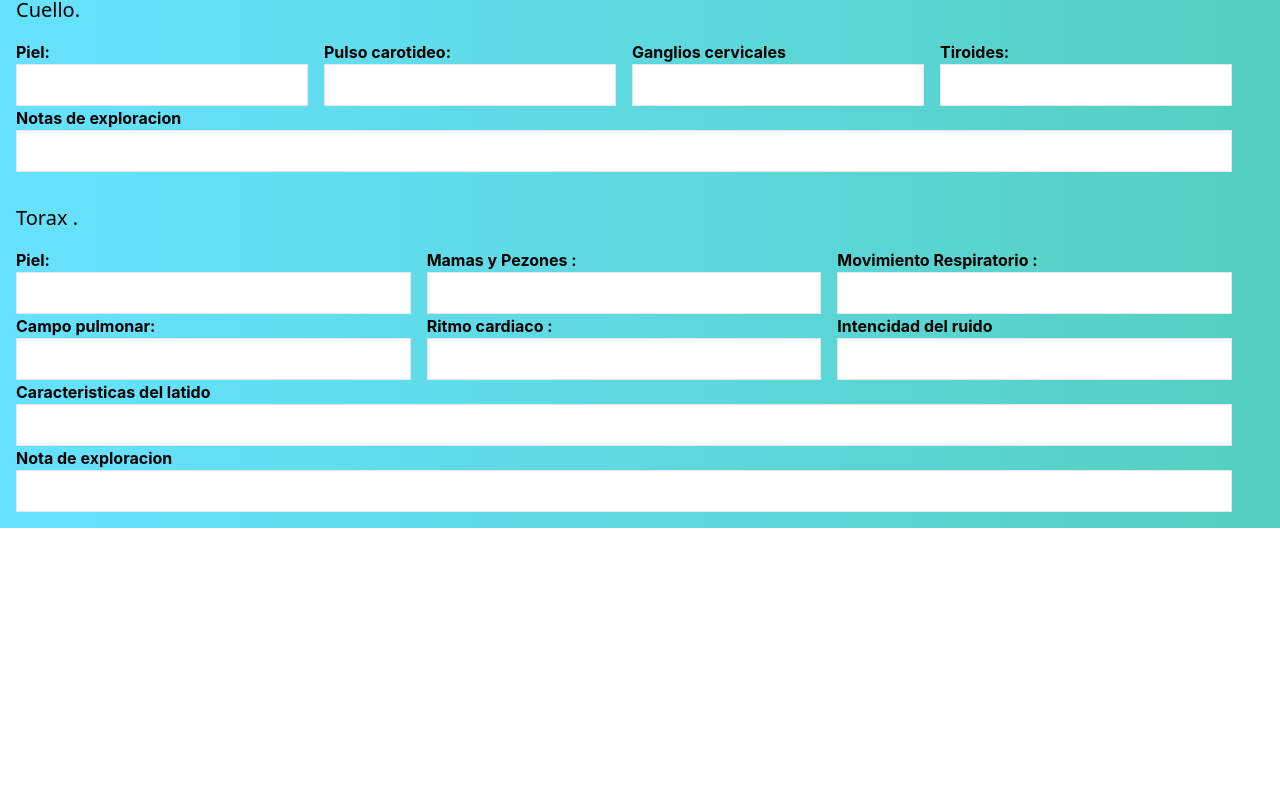
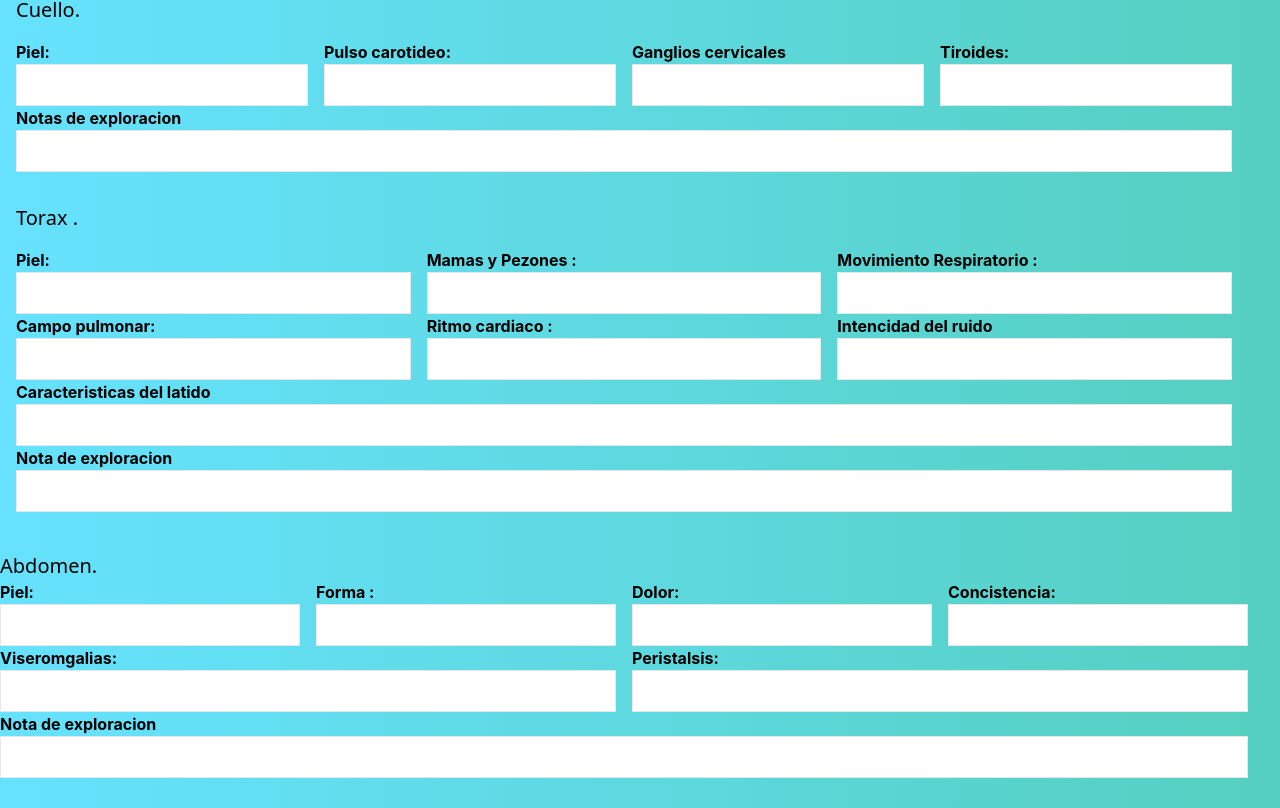
Before and after one commit to Varg-Vikernes/medical-control, a React (Create React App) app: page /Hcx3 in a window 1280 px wide. Shown: the part 1802-2610 px from the top of the page. Before the commit the page ends 2330 px from the top, so only its background shows below. Built offline with nearby package versions, Linux system fonts and the light colour scheme.

Commit message:
Formulario hcx3 terminado

```diff
--- /dev/null
+++ b/src/components/Hcx3/cuello-torax-abdomen/abdoment.component.jsx
@@ -0,0 +1,77 @@
+import React from "react";
+import { useState } from "react";
+
+const Abdomen = () => {
+    const [piel, setPiel] = useState('');
+    const [forma, setForma] = useState('');
+    const [dolor, setDolor] = useState('');
+    const [consistencia, setConcistencia] = useState('')
+    const [viceronmegallas, setViceronmegallas] = useState('')
+    const [peristalis, setPeristalis] = useState('');
+    const [notaDeExploracion, setNotadeExploracion] = useState('');
+    return (
+        <>
+            <forrm className="w-full p-2">
+                <h1 className="text-xl  font-sans mr-4"> Abdomen. </h1>
+                <div className="flex justify-between mr-4">
+                    <div className="flex-1 mr-4">
+                        <label htmlFor="piel" className="block font-bold">Piel: </label>
+                        <input type="text" name="piel" id="piel"
+                            className="w-full border p-2"
+                            value={piel} onChange={(e) => setPiel(e.target.value)}
+                        />
+                    </div>
+                    <div className="flex-1 mr-4">
+                        <label htmlFor="forma" className="block font-bold">Forma :</label>
+                        <input type="text" name="forma" id="forma"
+                            className="w-full border p-2"
+                            value={forma} onChange={(e) => setForma(e.target.value)}
+                        />
+                    </div>
+                    <div className="flex-1 mr-4">
+                        <label htmlFor="dolor" className="block font-bold">Dolor:</label>
+                        <input type="text" name="dolor" id="dolor"
+                            className="w-full border p-2"
+                            value={dolor} onChange={(e) => setDolor(e.target.value)}
+                        />
+                    </div>
+                    <div className="flex-1 mr-4">
+                        <label htmlFor="Concistencia" className="block font-bold">Concistencia:</label>
+                        <input type="text" name="Concistencia" id="Concistencia"
+                            className="w-full border p-2"
+                            value={consistencia} onChange={(e) => setConcistencia(e.target.value)}
+                        />
+                    </div>
+                </div>
+                <div className="flex justify-between mr-4">
+                    <div className="flex-1 mr-4">
+                        <label htmlFor="vicereo" className="block font-bold">Viseromgalias:</label>
+                        <input type="text" name="vicero" id="vicero"
+                            className="w-full border p-2"
+                            value={viceronmegallas} onChange={(e) => setViceronmegallas(e.target.value)}
+                        />
+                    </div>
+                    <div className="flex-1 mr-4">
+                        <label htmlFor="perilstacis" className="block font-bold">Peristalsis: </label>
+                        <input type="text" name="perilstacis" id="perilstacis"
+                            className="w-full border p-2"
+                            value={peristalis} onChange={(e) => setPeristalis(e.target.value)}
+                        />
+                    </div>
+
+                </div>
+                <div className="flex justify-between mr-4">
+                    <div className="flex-1 mr-4">
+                        <label htmlFor="notadeExploracion" className="block font-bold">Nota de exploracion</label>
+                        <input type="text" name="notadeExploracion" id="notadeExploracion"
+                            className="w-full border p-2"
+                            value={notaDeExploracion} onChange={(e) => setNotadeExploracion(e.target.value)}
+                        />
+                    </div>
+                </div>
+            </forrm>
+        </>
+    )
+}
+
+export default Abdomen
--- a/src/components/Hcx3/hcx3.jsx
+++ b/src/components/Hcx3/hcx3.jsx
@@ -4,6 +4,7 @@ import ExploracionF from "./exploracionFisica/exploracionFisica.component";
 import Cara from "./craneo-Cara/craneo.component";
 import Cuello from "./cuello-torax-abdomen/cuello.component";
 import Torax from "./cuello-torax-abdomen/torax.component";
+import Abdomen from "./cuello-torax-abdomen/abdoment.component";
 
 const Hcx3 = () => {
     return (
@@ -26,6 +27,7 @@ const Hcx3 = () => {
             <Cara />
             <Cuello />
             <Torax />
+            <Abdomen />
         </>
     )
 }
```
